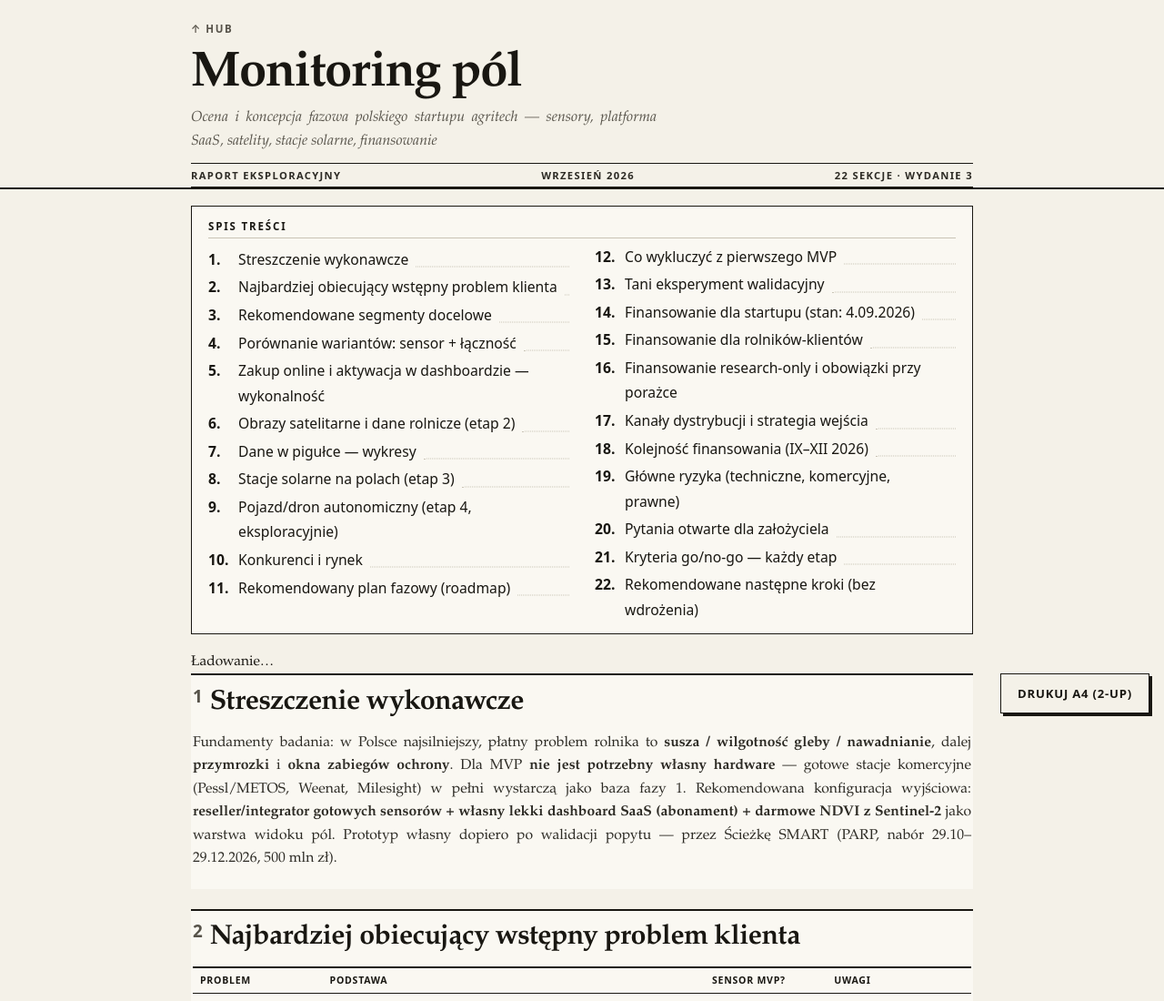
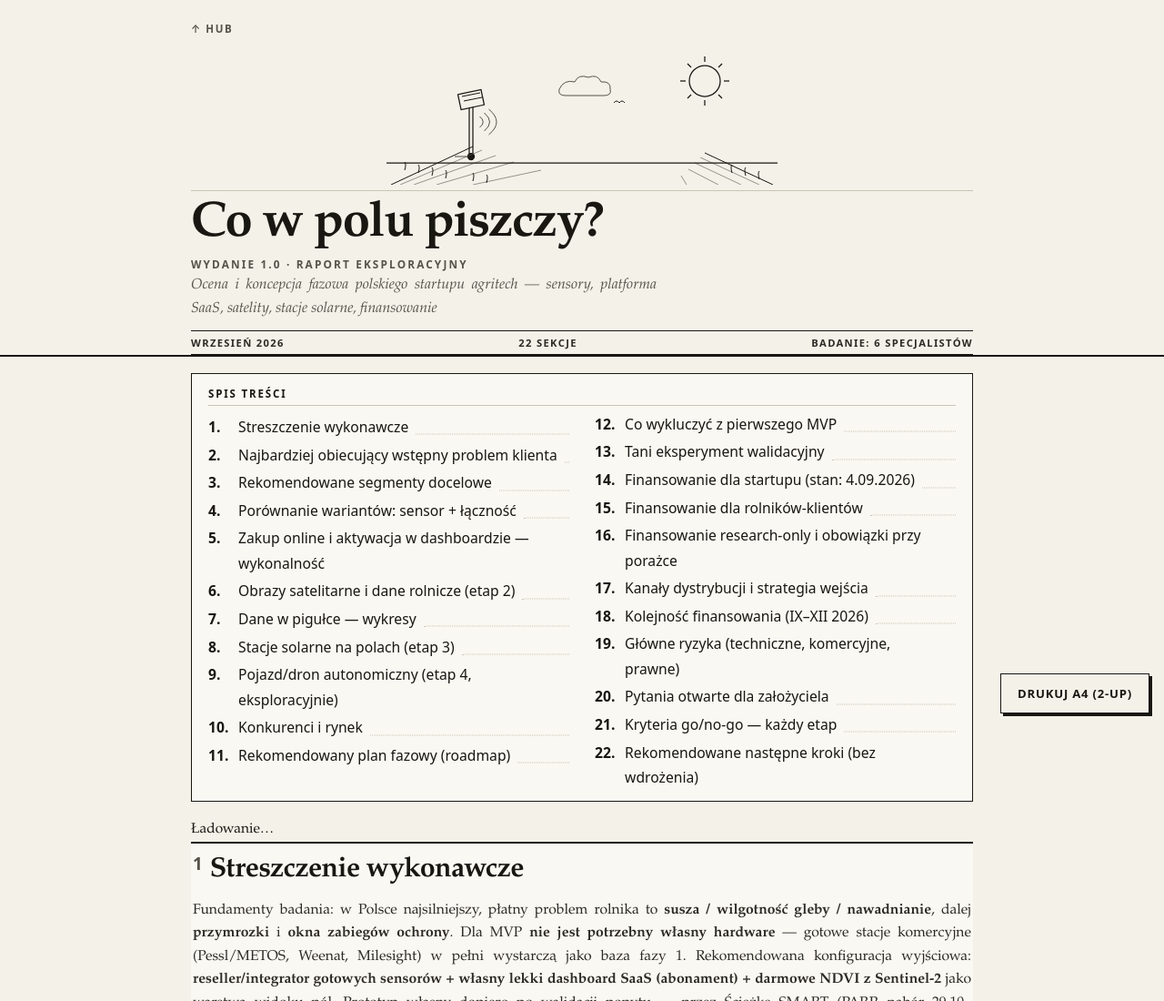
Before and after one commit to bojakbyco/quick-apps-hub, a website: page apps/agritech-research-pl/index.html in a window 1280 px wide. Shown: the top 1100 px of the page at 91% size. Drawn offline with Linux system fonts and the light colour scheme.

Commit message:
masthead: Co w polu piszczy 1.0, SVG field art

```diff
--- a/apps/agritech-research-pl/index.html
+++ b/apps/agritech-research-pl/index.html
@@ -1,9 +1,59 @@
-<!doctype html><html lang="pl"><head><meta charset="utf-8"><meta name="viewport" content="width=device-width,initial-scale=1"><title>Monitoring Pól — badanie konceptu startupu agritech</title><link rel="stylesheet" href="./style.css?v=3"><script defer src="./app.js?v=3"></script></head><body>
+<!doctype html><html lang="pl"><head><meta charset="utf-8"><meta name="viewport" content="width=device-width,initial-scale=1"><title>Co w polu piszczy? 1.0 — badanie konceptu startupu agritech</title><link rel="stylesheet" href="./style.css?v=4"><script defer src="./app.js?v=4"></script></head><body>
 <header class="topbar"><div class="wrap">
 <a class="home" href="/">↑ Hub</a>
-<h1>Monitoring pól</h1>
+<div class="masthead-art" role="img" aria-label="Grafika: pola, słońce i stacja monitoringu">
+<svg viewBox="0 0 860 300" xmlns="http://www.w3.org/2000/svg">
+  <g stroke="#191712" fill="none" stroke-width="2.5">
+    <circle cx="700" cy="72" r="34"/>
+    <g>
+      <line x1="700" y1="18" x2="700" y2="30"/><line x1="700" y1="114" x2="700" y2="126"/>
+      <line x1="646" y1="72" x2="658" y2="72"/><line x1="742" y1="72" x2="754" y2="72"/>
+      <line x1="662" y1="34" x2="670" y2="42"/><line x1="730" y1="102" x2="738" y2="110"/>
+      <line x1="738" y1="34" x2="730" y2="42"/><line x1="670" y1="102" x2="662" y2="110"/>
+    </g>
+  </g>
+  <g stroke="#57534a" fill="none" stroke-width="2">
+    <path d="M 205 150 q 15 12 0 24"/><path d="M 215 142 q 24 20 0 40"/><path d="M 225 134 q 34 28 0 56"/>
+  </g>
+  <g stroke="#191712" fill="#f4f1e8" stroke-width="2.5">
+    <rect x="182" y="128" width="8" height="110"/>
+    <rect x="160" y="96" width="52" height="34" transform="rotate(-12 186 113)"/>
+    <g stroke-width="2">
+      <line x1="166" y1="106" x2="206" y2="98"/><line x1="170" y1="116" x2="210" y2="108"/>
+    </g>
+    <circle cx="186" cy="238" r="7" fill="#191712"/>
+    <line x1="186" y1="238" x2="150" y2="238" stroke-width="1.5"/>
+  </g>
+  <g stroke="#191712" fill="none">
+    <path d="M 10 300 L 190 216" stroke-width="2"/>
+    <path d="M 30 300 L 210 224" stroke-width="1.2" stroke="#57534a"/>
+    <path d="M 60 300 L 240 236" stroke-width="1.2" stroke="#57534a"/>
+    <path d="M 110 300 L 280 250" stroke-width="1.2" stroke="#57534a"/>
+    <path d="M 190 300 L 340 268" stroke-width="1.2" stroke="#57534a"/>
+    <path d="M 850 300 L 700 230" stroke-width="2"/>
+    <path d="M 820 300 L 690 240" stroke-width="1.2" stroke="#57534a"/>
+    <path d="M 780 300 L 678 252" stroke-width="1.2" stroke="#57534a"/>
+    <path d="M 730 300 L 664 266" stroke-width="1.2" stroke="#57534a"/>
+    <path d="M 660 300 L 648 280" stroke-width="1.2" stroke="#57534a"/>
+    <g stroke-width="2">
+      <path d="M 40 268 q 4 -14 0 -18"/><path d="M 70 274 q 4 -14 0 -18"/><path d="M 100 280 q 4 -14 0 -18"/>
+      <path d="M 130 286 q 4 -14 0 -18"/><path d="M 190 292 q 4 -14 0 -18"/><path d="M 220 296 q 4 -14 0 -18"/>
+      <path d="M 760 274 q -4 -14 0 -18"/><path d="M 790 280 q -4 -14 0 -18"/><path d="M 820 288 q -4 -14 0 -18"/>
+    </g>
+  </g>
+  <line x1="0" y1="252" x2="860" y2="252" stroke="#191712" stroke-width="2.5"/>
+  <g stroke="#57534a" fill="none" stroke-width="2">
+    <path d="M 380 90 q 10 -22 34 -16 q 8 -18 30 -10 q 20 -8 28 10 q 22 -2 20 16 q 4 14 -14 14 l -84 0 q -18 0 -14 -14 z"/>
+  </g>
+  <g stroke="#191712" fill="none" stroke-width="2">
+    <path d="M 500 120 q 6 -8 12 0 q 6 -8 12 0"/>
+  </g>
+</svg>
+</div>
+<h1>Co w polu piszczy?</h1>
+<p class="kicker">Wydanie 1.0 · Raport eksploracyjny</p>
 <p class="sub">Ocena i koncepcja fazowa polskiego startupu agritech — sensory, platforma SaaS, satelity, stacje solarne, finansowanie</p>
-<div class="dateline"><span>Raport eksploracyjny</span><span>Wrzesień 2026</span><span>22 sekcje · wydanie 3</span></div>
+<div class="dateline"><span>Wrzesień 2026</span><span>22 sekcje</span><span>Badanie: 6 specjalistów</span></div>
 </div></header>
 <main class="wrap"><div id="toc"></div><div id="content">Ładowanie…</div></main>
 <footer class="wrap foot"><p>Oznaczenia twierdzeń: <span class="tag v">zweryfikowane</span> · <span class="tag e">szacunek</span> · <span class="tag a">założenie</span> · <span class="tag x">do walidacji z ekspertem</span>. Raport badawczy; nie stanowi porady prawnej ani finansowej. Dane grantowe wg stanu na 4.09.2026.</p></footer>
--- a/apps/agritech-research-pl/style.css
+++ b/apps/agritech-research-pl/style.css
@@ -115,3 +115,14 @@ tr:last-child td{border-bottom:2px solid var(--rule)}
  .ok,.warn{color:#000}.bad{color:#000}
  a{color:#000;text-decoration:none}
 }
+
+
+/* ── masthead art & kicker (v4) ── */
+.masthead-art{margin:8px 0 2px;border-bottom:1px solid var(--hair);padding-bottom:6px}
+.masthead-art svg{width:min(430px,70%);height:auto;display:block;margin-inline:auto}
+.kicker{font:700 .74rem var(--sans);letter-spacing:.18em;text-transform:uppercase;color:var(--soft);margin:.15em 0 .1em}
+@media print{
+ .masthead-art{margin:0 0 1.5mm;border-bottom-width:.5pt;padding-bottom:1mm}
+ .masthead-art svg{width:52%;max-height:30mm}
+ .kicker{font-size:6.6pt;margin:0 0 .5mm}
+}
```
